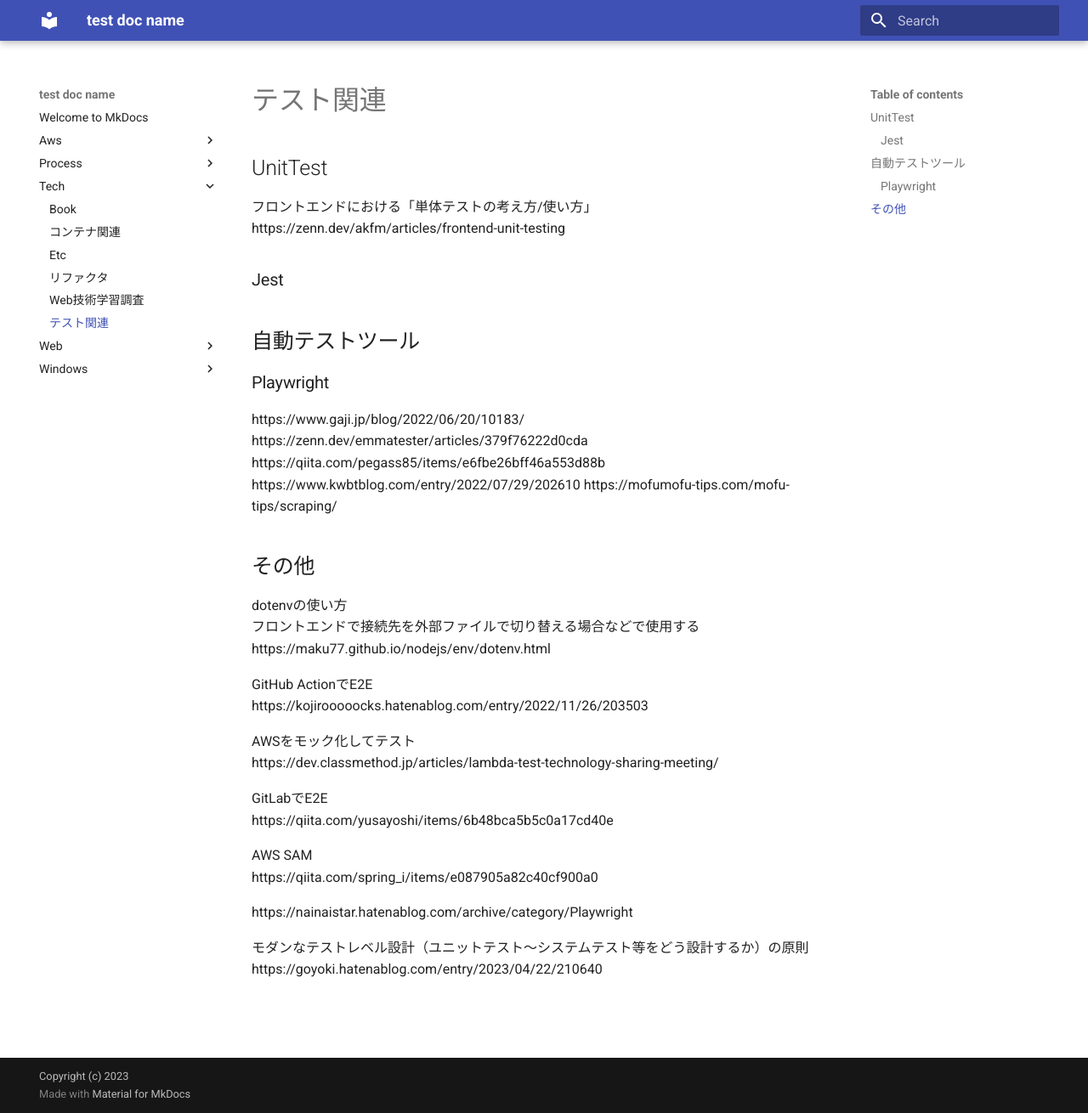
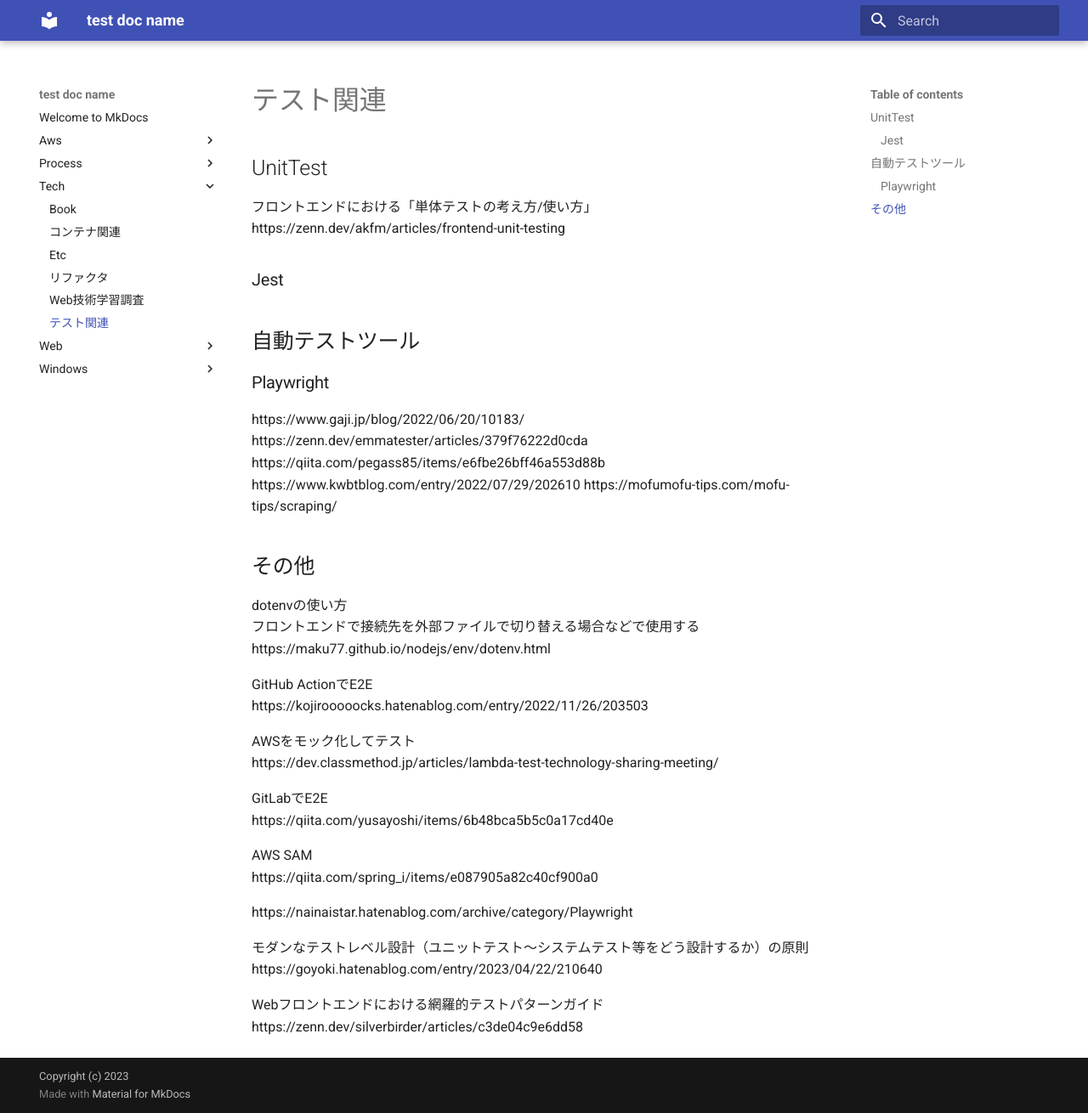
Before and after one commit to kocya-dev/note, an MkDocs documentation site: the page built from docs/tech/test.md, in a window 1280 px wide and 1310 px high. Shown: the whole window at 85% size. Built offline with MkDocs 1.6.1 and Material for MkDocs 9.7.7, drawn with Linux system fonts in a browser that asks for light colours.

Commit message:
テスト情報追加

```diff
--- a/docs/tech/test.md
+++ b/docs/tech/test.md
@@ -37,3 +37,6 @@ https://nainaistar.hatenablog.com/archive/category/Playwright
 
 モダンなテストレベル設計（ユニットテスト～システムテスト等をどう設計するか）の原則
 https://goyoki.hatenablog.com/entry/2023/04/22/210640
+
+Webフロントエンドにおける網羅的テストパターンガイド
+https://zenn.dev/silverbirder/articles/c3de04c9e6dd58
```
